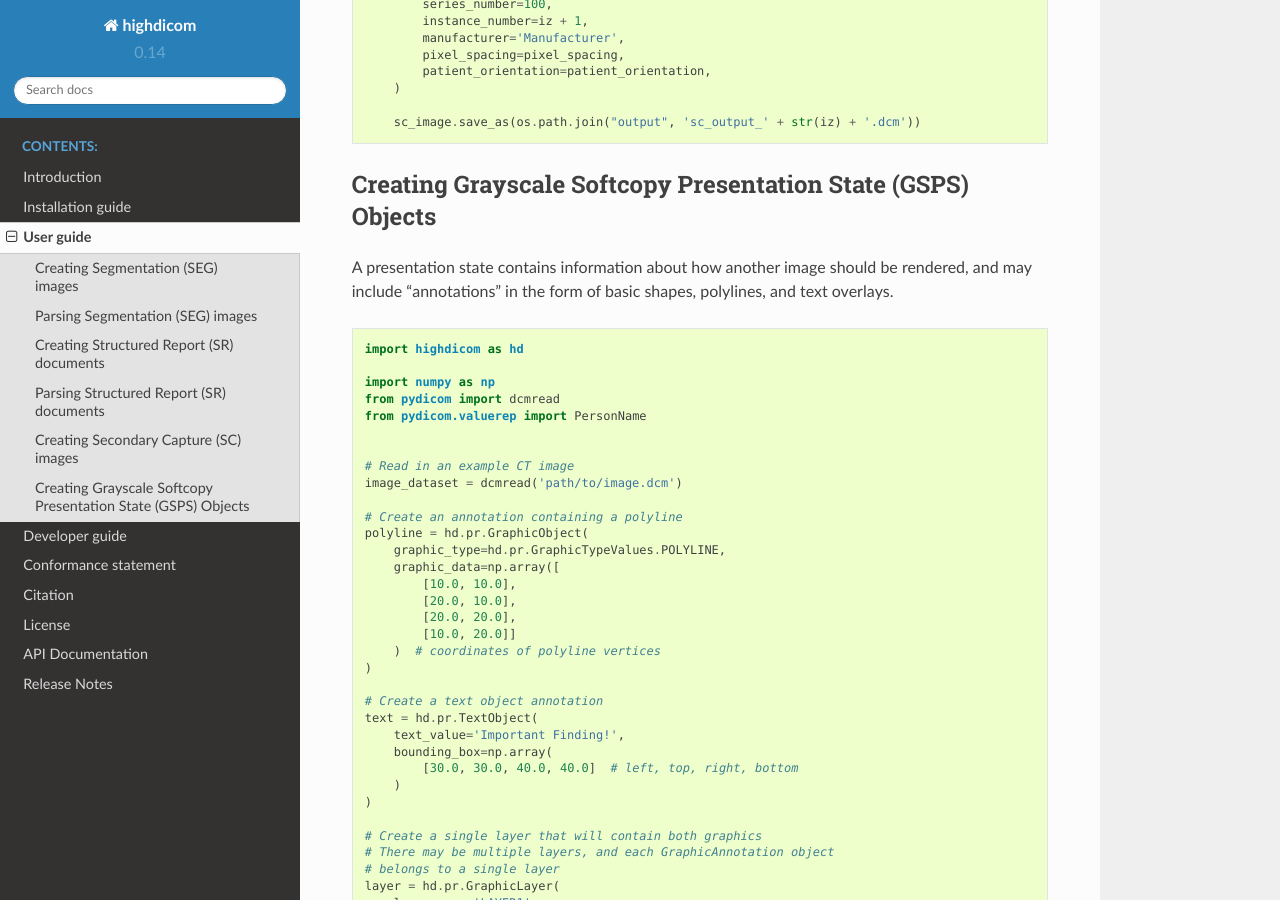
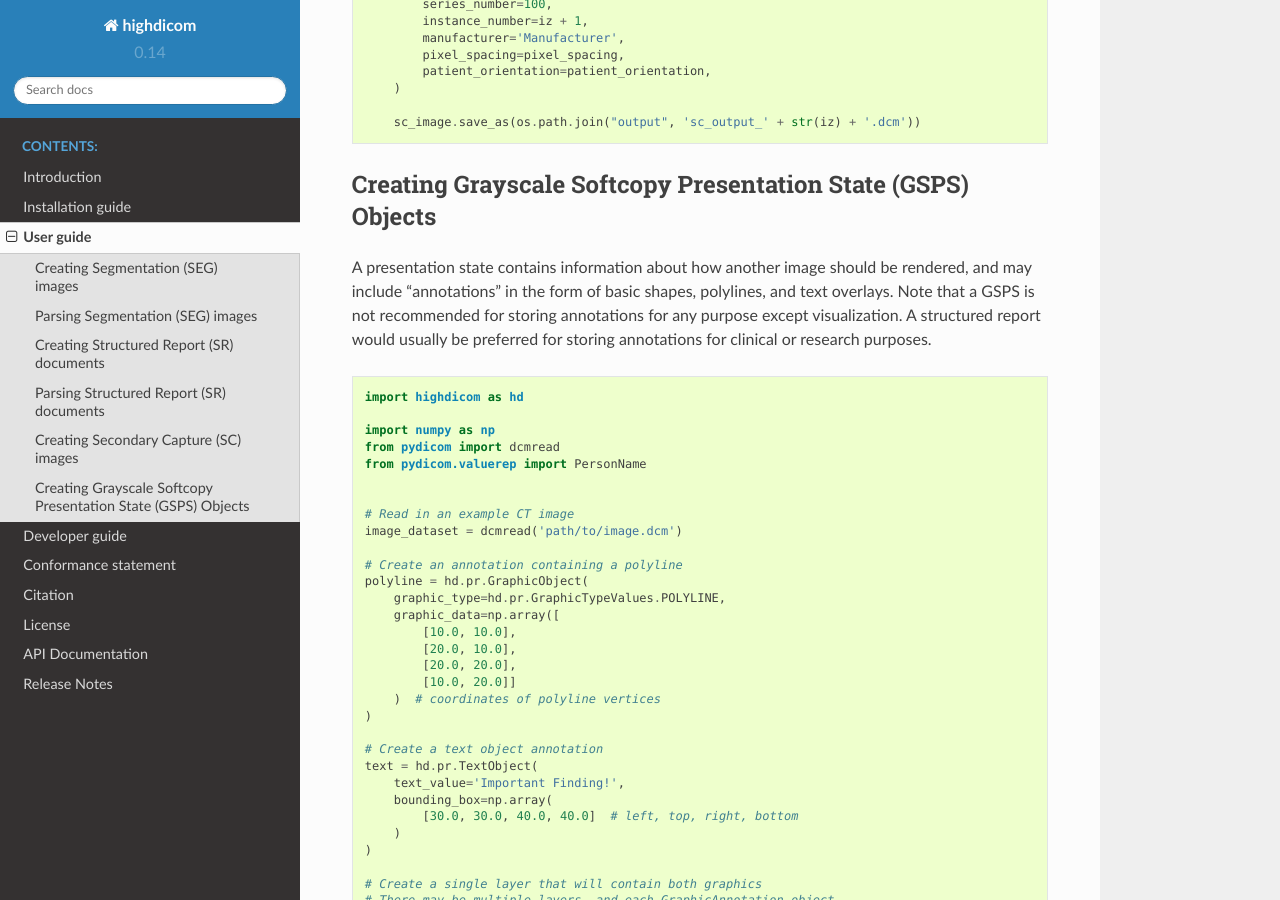
Before and after one commit to ImagingDataCommons/highdicom, a Sphinx documentation site: the page built from docs/usage.rst, in a window 1280 px wide and 900 px high, scrolled down 8350 px. Built offline with Sphinx 7.4.7 and the Read the Docs theme 2.0.0, drawn with Linux system fonts in a browser that asks for light colours.

Commit message:
Updated usage guide to advise against GSPS for annotations.

```diff
--- a/docs/usage.rst
+++ b/docs/usage.rst
@@ -512,7 +512,9 @@ Creating Grayscale Softcopy Presentation State (GSPS) Objects
 
 A presentation state contains information about how another image should be
 rendered, and may include "annotations" in the form of basic shapes, polylines,
-and text overlays.
+and text overlays. Note that a GSPS is not recommended for storing annotations
+for any purpose except visualization. A structured report would usually be
+preferred for storing annotations for clinical or research purposes.
 
 .. code-block:: python
 
```
